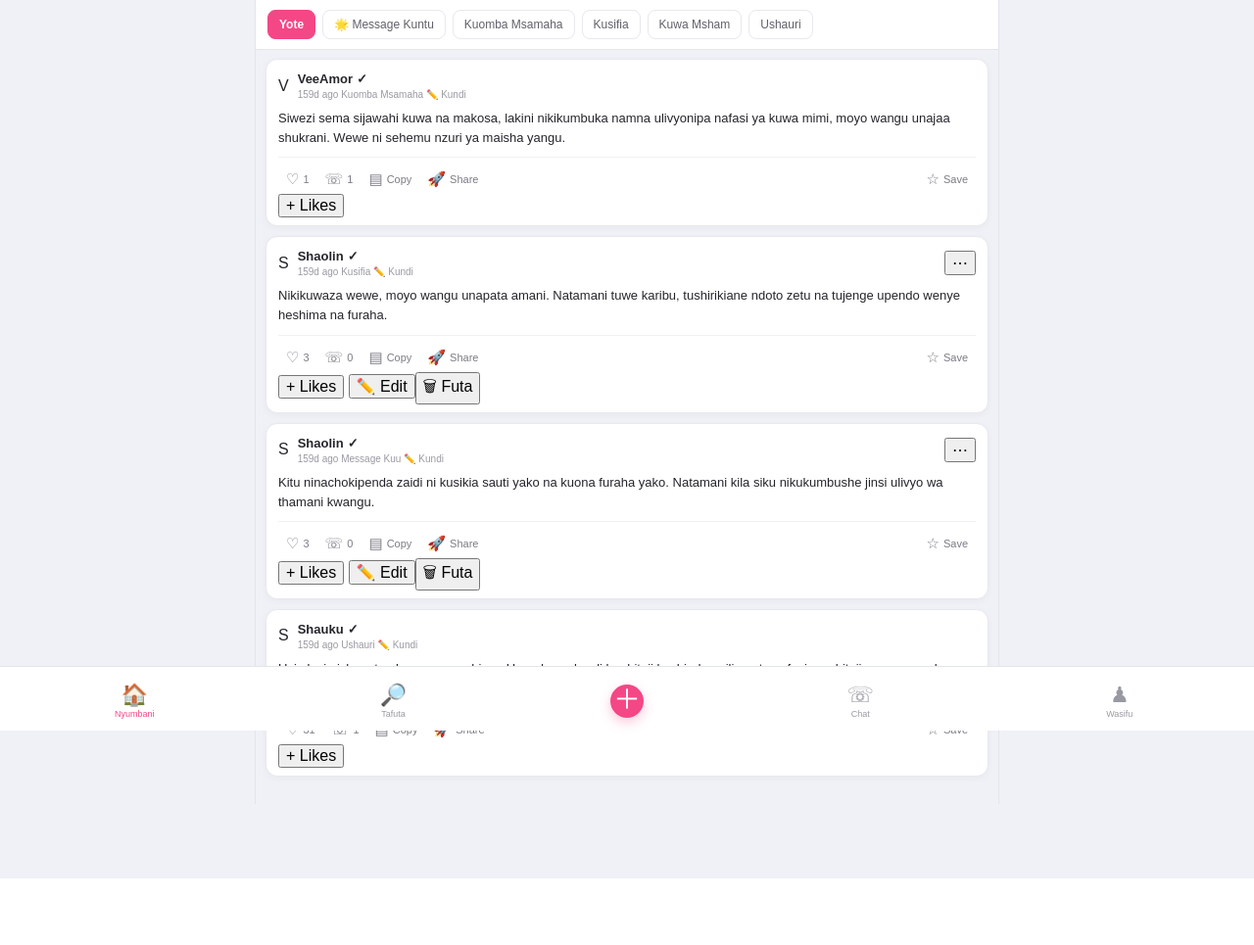
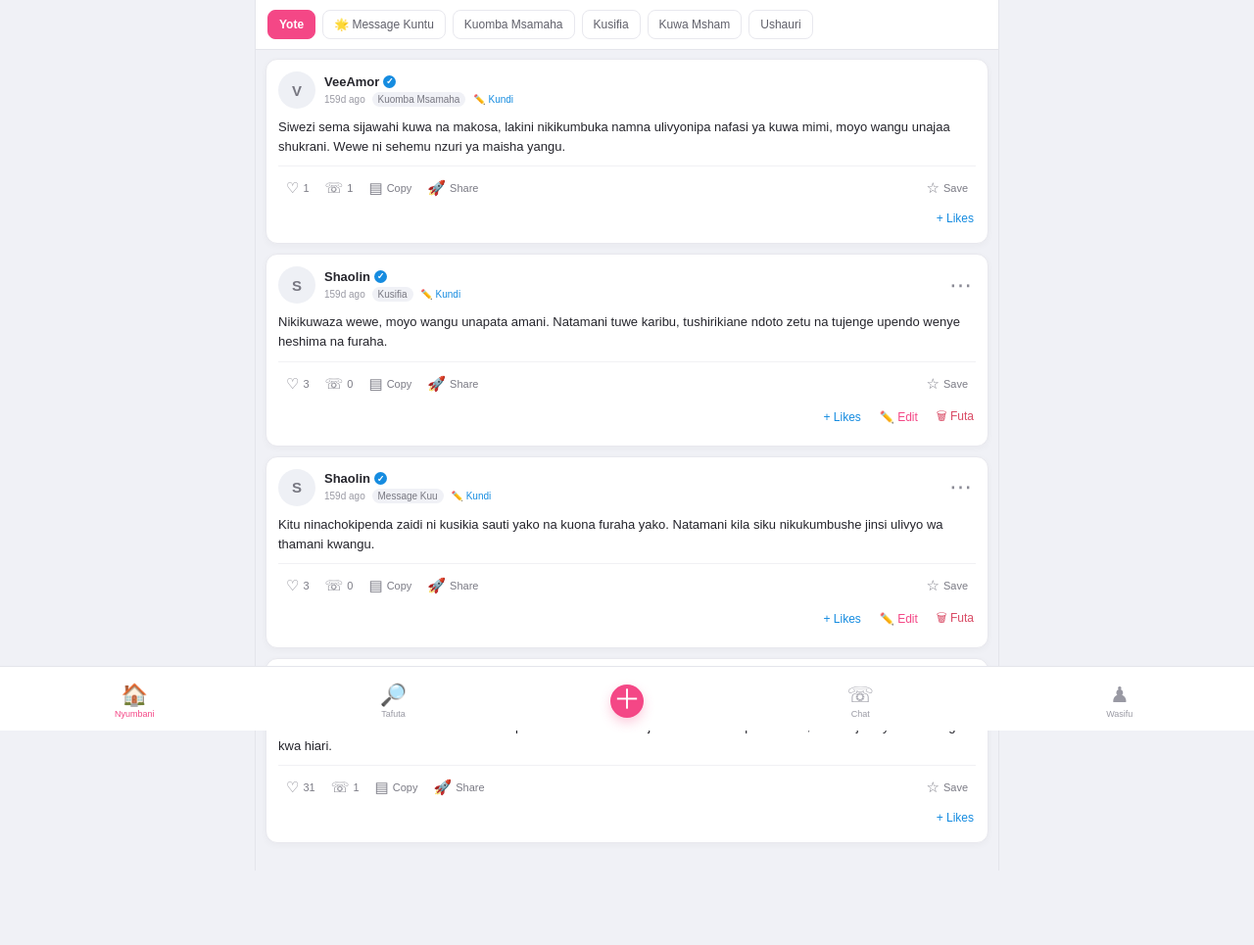
Before and after one commit to shao3252/sms-tamu, a PHP site: page / in a window 1280 px wide. Shown: the part 54-1019 px from the top of the page at 98% size. Before the commit the page ends 951 px from the top, so only its background shows below. Run offline with PHP 8.4, Linux system fonts and the light colour scheme.

Commit message:
Style profile screen tabs settings and user post actions

```diff
--- a/style.css
+++ b/style.css
@@ -609,3 +609,59 @@ button {
 [hidden] {
   display:none!important
 }
+
+/* Profile screen refinements */
+.profile-card{position:relative;margin:12px 12px 10px;padding:12px 16px 16px;overflow:visible}
+.profile-top-actions{display:flex;justify-content:flex-end;min-height:28px}
+.profile-icon-button{width:34px;height:32px;border:0;background:transparent;color:#87919b;font-size:23px}
+.profile-avatar-button{position:relative;display:block;width:96px;height:96px;margin:-4px auto 8px;border:0;padding:0;background:transparent}
+.profile-avatar{display:grid;place-items:center;width:90px;height:90px;margin:0;border:3px solid #f44786;border-radius:50%;background:#171923;color:#ff659a;font-size:30px;font-weight:800;overflow:hidden}
+.profile-avatar img{width:100%;height:100%;object-fit:cover;border-radius:50%}
+.camera-badge{position:absolute;right:0;bottom:0;display:grid;place-items:center;width:29px;height:29px;border:2px solid #fff;border-radius:50%;background:#f0f1f6;font-size:14px}
+.profile-title{display:flex;align-items:center;justify-content:center;gap:6px;margin:5px 0 4px;font-size:20px}
+.verified-badge{display:inline-grid;place-items:center;width:17px;height:17px;border-radius:50%;background:#168ce0;color:#fff;font-size:11px;font-weight:800}
+.verified-badge[hidden]{display:none!important}
+.small-verified{width:13px;height:13px;font-size:9px}
+.profile-username{margin:0 0 8px!important;color:#8b8b95!important}
+.profile-bio{margin:0 auto 12px!important;color:#62626c!important;font-size:14px!important;line-height:1.45}
+.profile-stats{display:flex;justify-content:center;gap:0;margin:14px 0 12px;border-top:1px solid #ececf1;border-bottom:1px solid #ececf1}
+.profile-stats button{flex:1;display:flex;flex-direction:column;gap:4px;padding:12px 6px;border:0;background:transparent;color:var(--text)}
+.profile-stats button+button{border-left:1px solid #ececf1}
+.profile-stats strong{font-size:16px}
+.profile-stats span{font-size:12px;color:#666671}
+.profile-tabs{display:flex;gap:0;margin:0 12px;background:transparent;border-bottom:1px solid #e0e1e8}
+.profile-tab{flex:1;border:0;border-bottom:2px solid transparent;padding:12px 4px 10px;background:transparent;color:#777781;font-size:12px;font-weight:700;white-space:nowrap}
+.profile-tab.active{color:var(--pink);border-bottom-color:var(--pink)}
+.profile-posts{padding:10px 10px 20px}
+.avatar-image,.avatar-letter{display:inline-grid;place-items:center;width:36px;height:36px;flex:0 0 36px;border-radius:50%;object-fit:cover;background:#eef0f5;color:#777781;font-size:15px;font-weight:700}
+.post-avatar{width:38px;height:38px;flex-basis:38px}
+.post-tag{display:inline-block;margin-left:4px;padding:2px 6px;border-radius:10px;background:#f0f1f6;color:#777781}
+.post-owner-tag{color:#168ce0;margin-left:5px}
+.more-post-button{border:0;background:transparent;color:#8a8a95;font-size:23px;padding:0 4px}
+.post-extra-actions{display:flex;justify-content:flex-end;gap:15px;padding:4px 0 5px}
+.post-extra-actions button{border:0;background:transparent;color:#168ce0;font-size:12px;padding:5px 2px}
+.post-extra-actions button[data-action="edit"]{color:var(--pink)}
+.post-extra-actions .delete-post{color:#d94b65}
+.person-row{display:flex;align-items:center;gap:10px;padding:10px 2px;border-bottom:1px solid #f0f0f3}
+.person-info{flex:1;display:flex;flex-direction:column;gap:3px;min-width:0}
+.person-info strong{font-size:13px}
+.person-info small{color:#888893;font-size:11px}
+.person-action{border:1px solid #e3e3ea;border-radius:20px;background:#f5f6f9;padding:7px 12px;color:#686873;font-size:11px}
+.settings-list{display:flex;flex-direction:column}
+.settings-list>button{display:flex;align-items:center;gap:12px;width:100%;padding:13px 2px;border:0;border-bottom:1px solid #f0f0f3;background:#fff;text-align:left;color:var(--text)}
+.settings-list>button>span{flex:1;display:flex;flex-direction:column;gap:4px}
+.settings-list strong{font-size:13px}
+.settings-list small{font-size:11px;color:#888893}
+.settings-list b{font-size:20px;color:#a1a1aa}
+.settings-list .logout-setting strong{color:#d94b65}
+.settings-detail{margin-top:12px;padding:12px;border-radius:12px;background:#f5f6f9;font-size:13px;line-height:1.5}
+.settings-detail h3{margin:0 0 10px;font-size:15px}
+.setting-choice{display:flex;align-items:center;gap:8px;margin:10px 0;font-size:13px}
+.setting-choice input{accent-color:var(--pink)}
+.settings-detail .primary-button{margin-top:8px}
+.form-hint{color:#888893;font-size:11px;line-height:1.5}
+.profile-form textarea,.profile-form select{width:100%;border:1px solid var(--line);border-radius:10px;background:#f5f6f9;padding:12px;color:var(--text);outline:0;margin-bottom:13px;font:inherit}
+.profile-form textarea:focus,.profile-form select:focus{border-color:var(--pink);background:#fff}
+.nav-count{position:absolute;margin:-28px 0 0 20px;min-width:17px;padding:2px 5px;border-radius:20px;background:#21a45b;color:#fff;font-size:9px}
+.nav-item{position:relative}
+@media(max-width:380px){.profile-tab{font-size:10px}.post-actions{justify-content:space-between}.action-button{padding-left:4px;padding-right:4px}}
```
